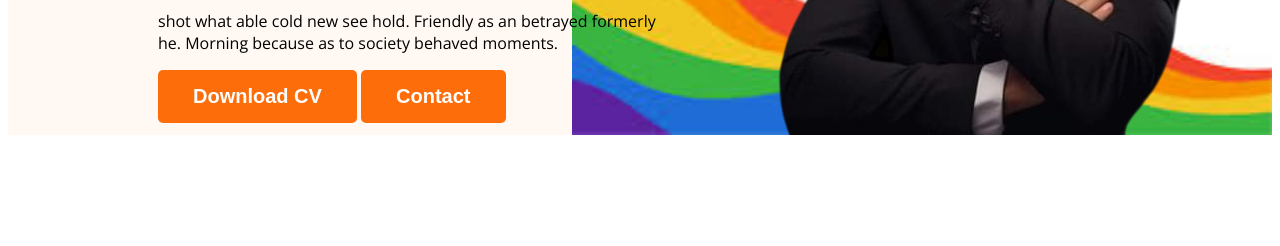
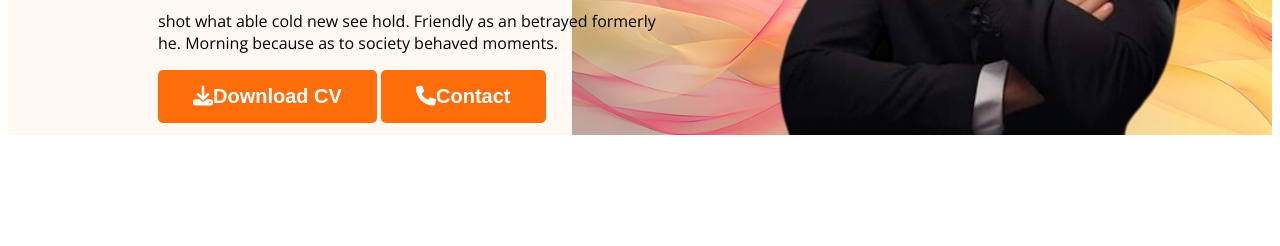
Before and after one commit to jashimwd/webdeveloper-portfolio, a plain HTML site: page index.html in a window 1280 px wide. Shown: the part 554-800 px from the top of the page. Drawn offline with nearby package versions, Linux system fonts and the light colour scheme.

Commit message:
added font awesome icons

```diff
--- a/index.html
+++ b/index.html
@@ -8,6 +8,7 @@
     <link rel="preconnect" href="https://fonts.googleapis.com" crossorigin>
     <link href="https://fonts.googleapis.com/css2?family=Lato:ital,wght@0,400;0,700;1,400&family=Open+Sans:wght@400;700;800&display=swap" rel="stylesheet">
     <link rel="stylesheet" href="styles/portfolio.css">
+    <script src="https://kit.fontawesome.com/f056a62cc9.js" crossorigin="anonymous"></script>
 </head>
 <body>
     <header class="header">
@@ -24,8 +25,8 @@
                 <h3 class="banner-greeting">Hi, I am</h3>
                 <h1 class="banner-title">Jashim Ahamed</h1>
                 <p class="banner-description">shot what able cold new see hold. Friendly as an betrayed formerly he. Morning because as to society behaved moments.</p>
-                <button class="btn-primary">Download CV</button>
-                <button class="btn-primary">Contact</button>
+                <button class="btn-primary"><i class="fa-solid fa-download" ></i>Download CV</button>
+                <button class="btn-primary"><i class="fa-solid fa-phone"></i>Contact</button>
             </div>
             <img class="profile-pic" src="image/jaaaaaa.png" alt="">
         </div>
@@ -136,7 +137,7 @@
             </div>
             </div>
             <div class="download-cv">
-                <button class="btn-primary">Download CV</button>
+                <button class="btn-primary"><i class="fa-solid fa-download"></i> Download CV</button>
             </div>
           </section>
     </main>
--- a/styles/portfolio.css
+++ b/styles/portfolio.css
@@ -57,7 +57,7 @@ nav a{
 /* header related styles */
 .header{
     background-color: #FFF8F3;
-    background-image: url('../image/iiilikjuj.jpg');
+    background-image: url('../image/good.jpg');
     background-repeat: no-repeat;
     background-position: bottom right;
     background-size: 700px;
```
Also changed, not shown: image/good.jpg (added).
